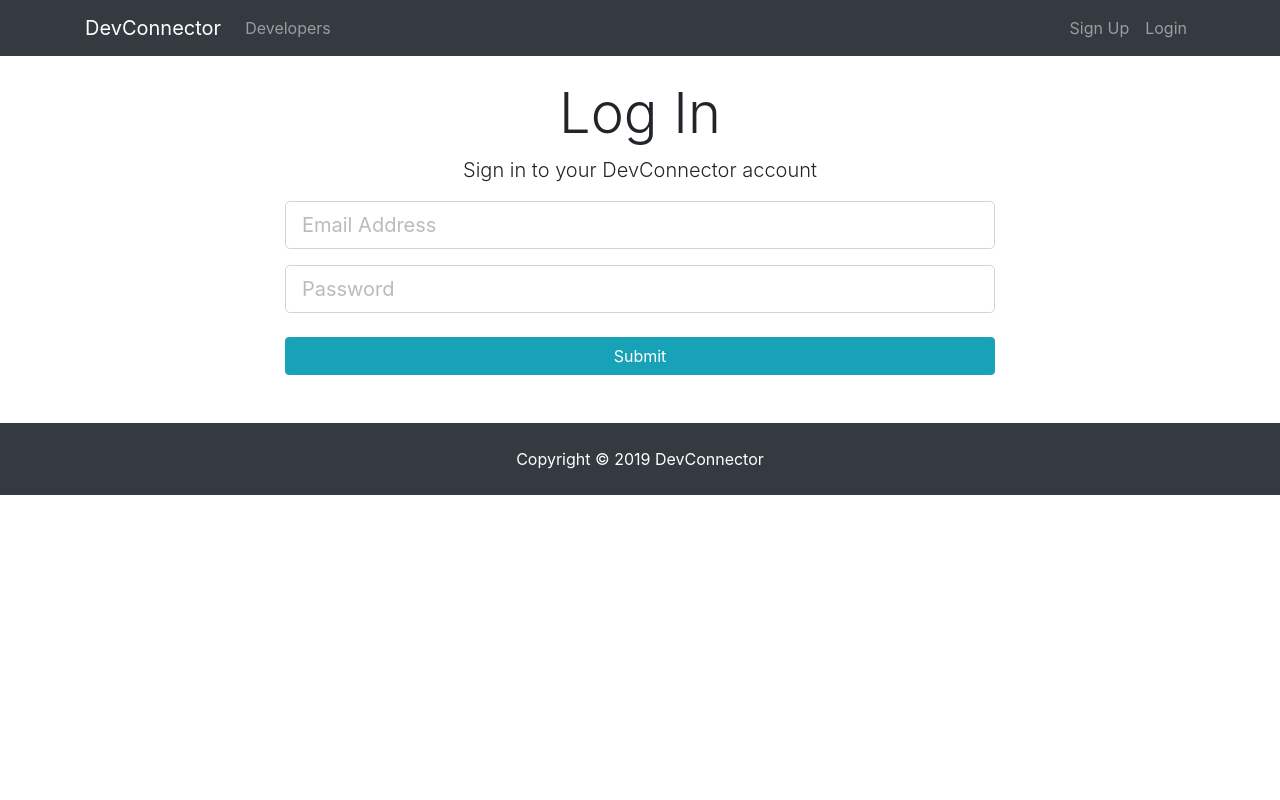
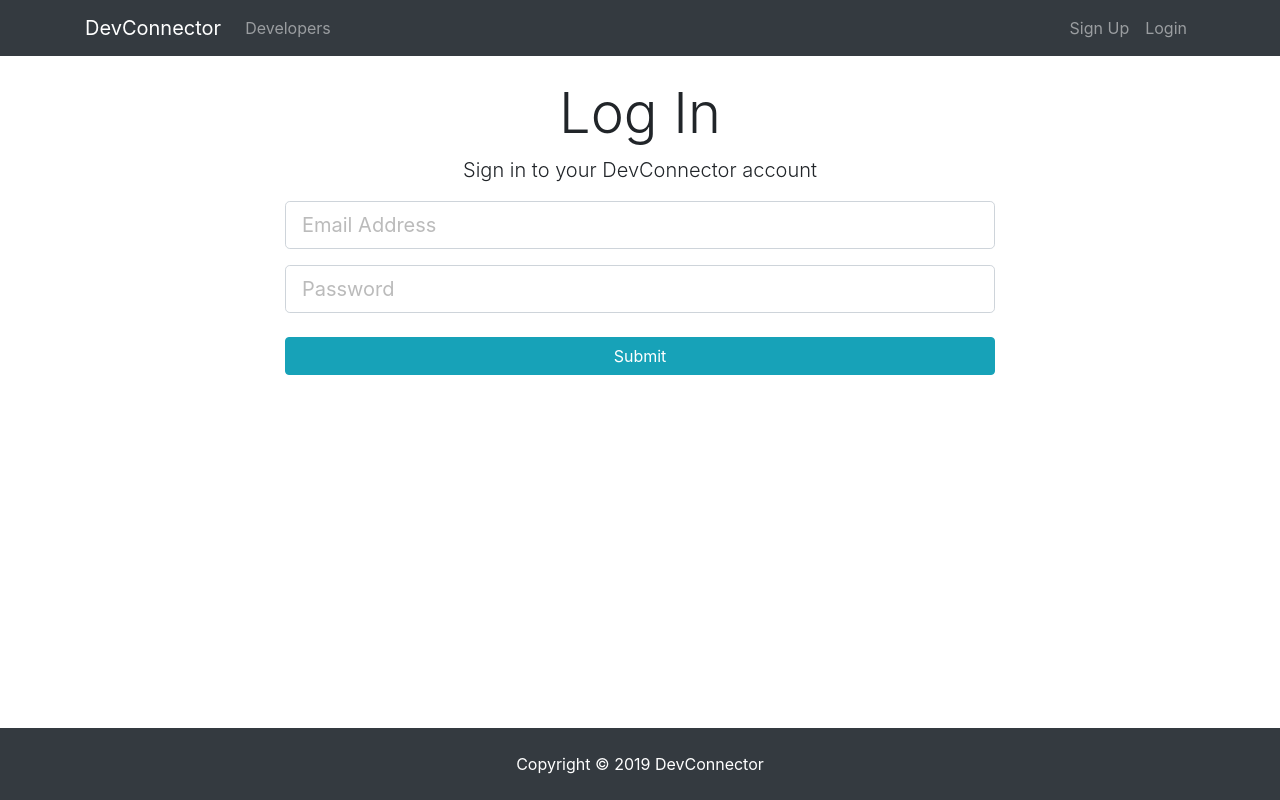
Before and after one commit to AlbertStjarne/developer_connector, a React (Create React App) app in the folder client/: page /login in a window 1280 px wide. Built offline with nearby package versions, Linux system fonts and the light colour scheme.

Commit message:
fixing footer to the bottom

```diff
--- a/client/src/App.js
+++ b/client/src/App.js
@@ -2,7 +2,7 @@ import React, { Component } from 'react';
 import { BrowserRouter as Router, Route } from 'react-router-dom';
 import jwt_decode from 'jwt-decode';
 import setAuthToken from './utils/setAuthToken';
-import { setCurrentUser } from './actions/authActions';
+import { setCurrentUser, logoutUser } from './actions/authActions';
 import { Provider } from 'react-redux';
 import store from './store';
 
@@ -21,6 +21,16 @@ if(localStorage.jwtToken) {
   const decoded = jwt_decode(localStorage.jwtToken);
   // Set user and isAuthenticated
   store.dispatch(setCurrentUser(decoded));
+
+  // Check for expired token
+  const currentTime = Date.now() / 1000;
+  if(decoded.exp < currentTime) {
+    // Logout user
+    store.dispatch(logoutUser());
+    // todo: Clear current profile
+    // Redirect to login
+    window.location.href ="/login";
+  }
 }
 
 class App extends Component {
--- a/client/src/components/layout/Footer.js
+++ b/client/src/components/layout/Footer.js
@@ -2,7 +2,7 @@ import React from 'react';
 
 export default () => {
   return (
-    <footer className="bg-dark text-white mt-5 p-4 text-center">
+    <footer className="fixed-bottom bg-dark text-white mt-5 p-4 text-center">
       Copyright &copy; {new Date().getFullYear()} DevConnector
     </footer>
   )
```
